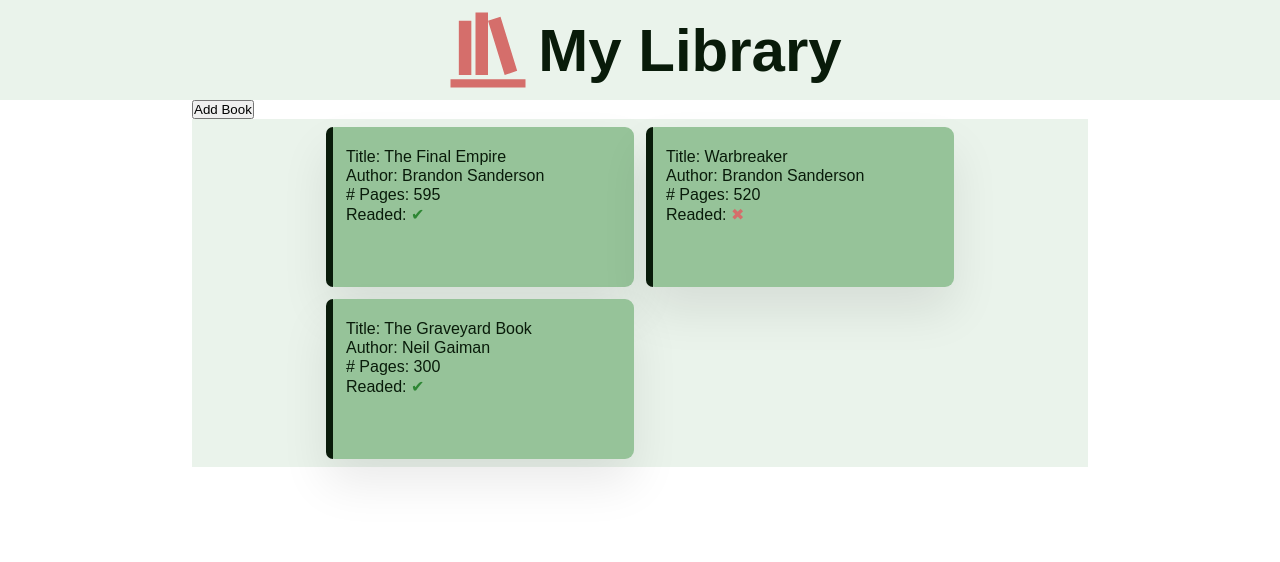
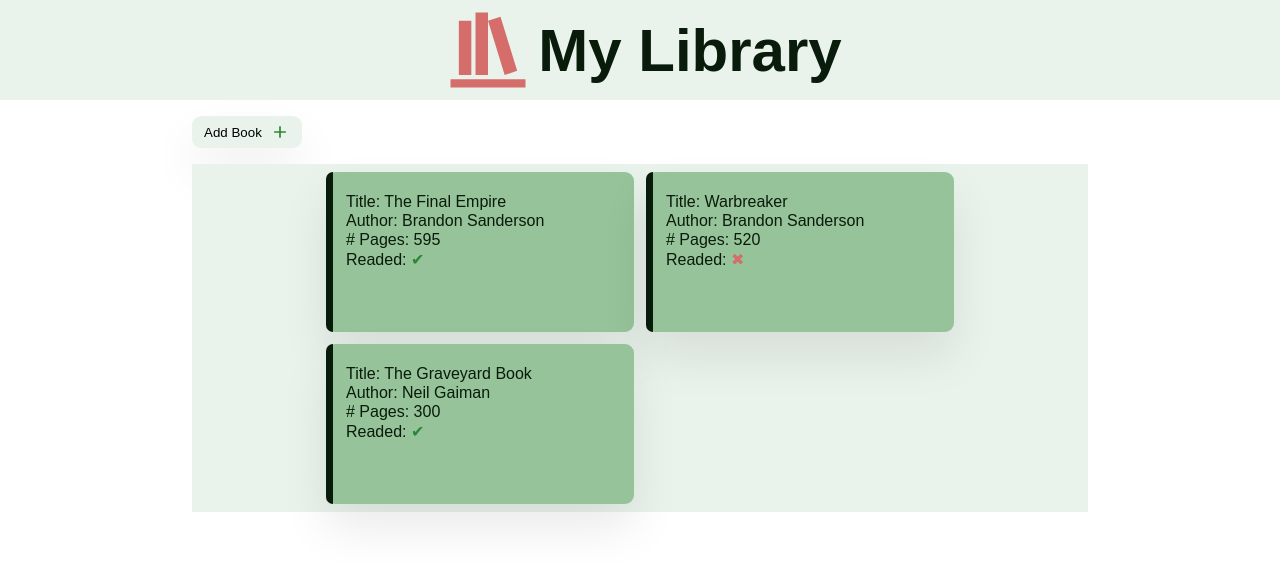
Before and after one commit to AndresAR-92/Library, a plain HTML site: page index.html in a window 1280 px wide. Drawn offline with Linux system fonts and the light colour scheme.

Commit message:
Crea estilos para boton add book

```diff
--- a/index.html
+++ b/index.html
@@ -51,7 +51,15 @@
           </div>
         </form>
       </dialog>
-      <button id="addBtn">Add Book</button>
+      <button id="addBtn">
+        Add Book<svg
+          class="addLogo"
+          xmlns="http://www.w3.org/2000/svg"
+          viewBox="0 0 24 24"
+        >
+          <path d="M19,13H13V19H11V13H5V11H11V5H13V11H19V13Z" />
+        </svg>
+      </button>
       <div class="library grid"></div>
     </main>
   </body>
--- a/style.css
+++ b/style.css
@@ -90,6 +90,23 @@ header {
   fill: #d56e6b;
 }
 
+.addLogo {
+  width: 2rem;
+  fill: #2d8633;
+}
+
+#addBtn {
+  padding: 6px 12px;
+  display: flex;
+  align-items: center;
+  gap: 8px;
+  border-radius: 9px;
+  border: none;
+  background-color: #eaf3eb;
+  margin: 1.6rem 0;
+  box-shadow: 0 2.4rem 4.8rem rgba(0, 0, 0, 0.075);
+}
+
 dialog {
   width: 40rem;
   margin: 10rem auto;
@@ -101,7 +118,7 @@ dialog {
   border-style: none;
   color: #091b0a;
   font-weight: 500;
-  box-shadow: 0 2.4rem 4rem #0000004b;
+  box-shadow: 0 2.4rem 4.8rem rgba(0, 0, 0, 0.075);
 }
 
 #closeBtn {
```
